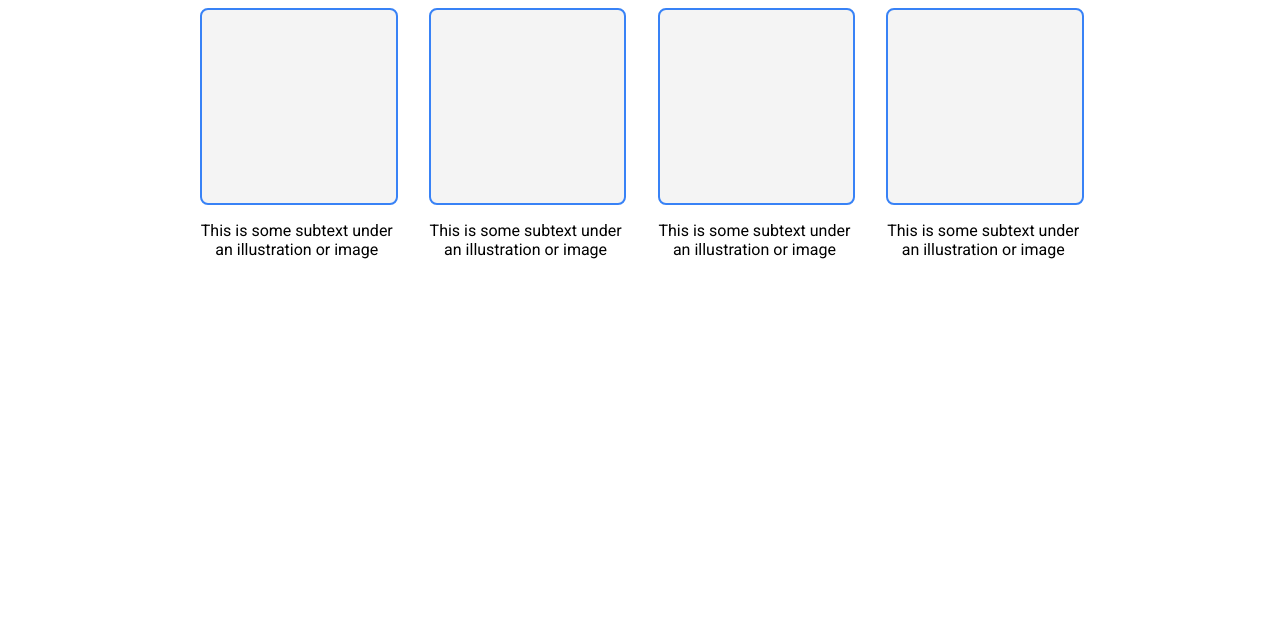
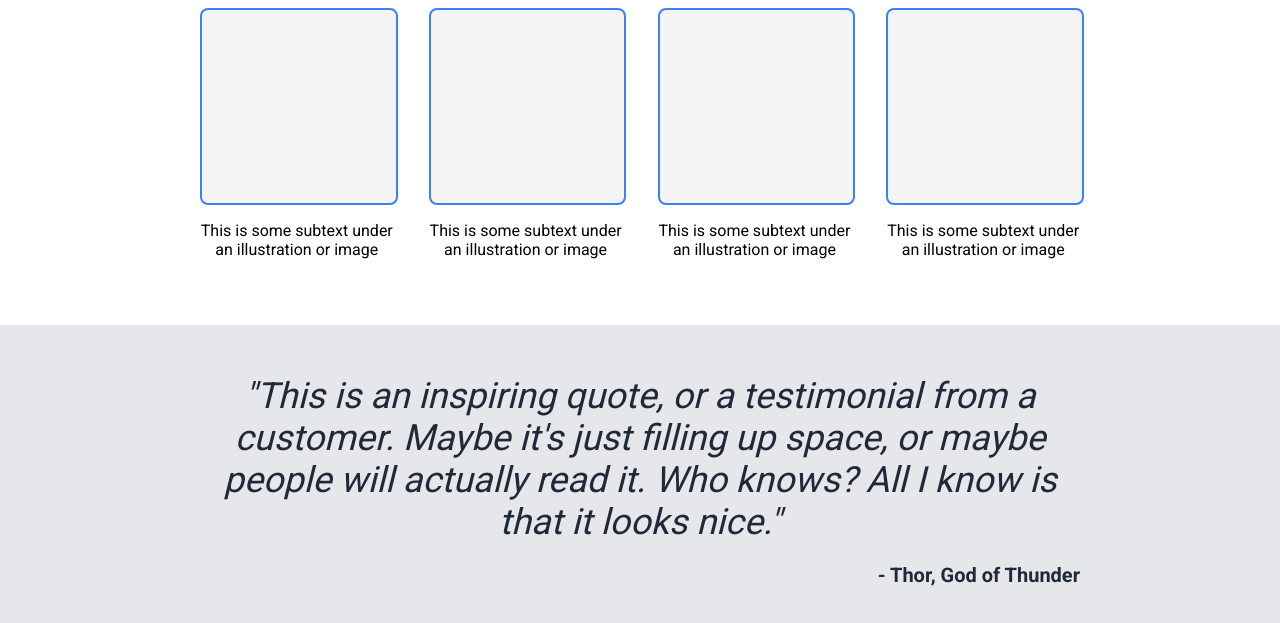
Before and after one commit to RichieMS/Project-Landing-Page, a plain HTML site: page index.html in a window 1280 px wide. Shown: the part 525-1148 px from the top of the page. Before the commit the page ends 850 px from the top, so only its background shows below. Drawn offline with Linux system fonts and the light colour scheme.

Commit message:
Quote section done

```diff
--- a/index.html
+++ b/index.html
@@ -44,5 +44,13 @@
             </div>
         </div>
     </div>
+    <div class="quote-section">
+        <p class="quote">
+            "This is an inspiring quote, or a testimonial from a customer. Maybe it's just filling up space, or maybe people will actually read it. Who knows? All I know is that it looks nice."
+        </p>
+        <p class="quote-author">
+            - Thor, God of Thunder
+        </p>
+    </div>
 </body>
 </html>
--- a/styles.css
+++ b/styles.css
@@ -108,3 +108,24 @@ a {
     border-radius: 8px;
     position: relative;
 }
+
+.quote-section {
+    background-color: #E5E7EB; /* Light gray background */
+    padding: 50px 200px;
+    text-align: center;
+}
+
+.quote {
+    font-size: 36px;
+    font-style: italic;
+    color: #1f2937;
+    margin: 0;
+}
+
+.quote-author {
+    font-size: 20px;
+    font-weight: bold;
+    color: #1f2937;
+    margin-top: 20px;
+    text-align: right;
+}
```
